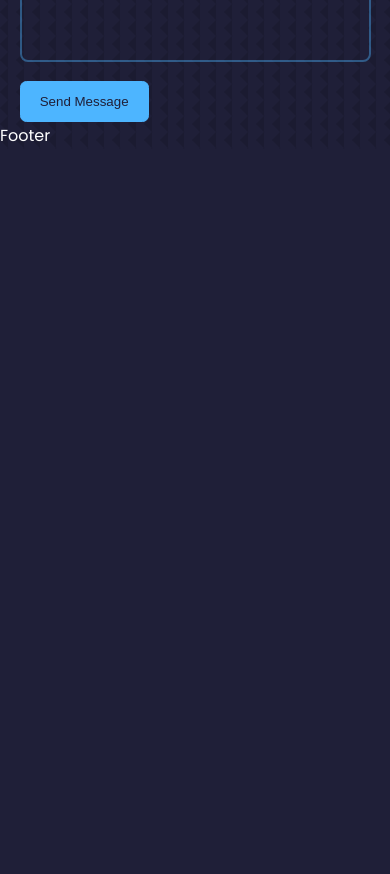
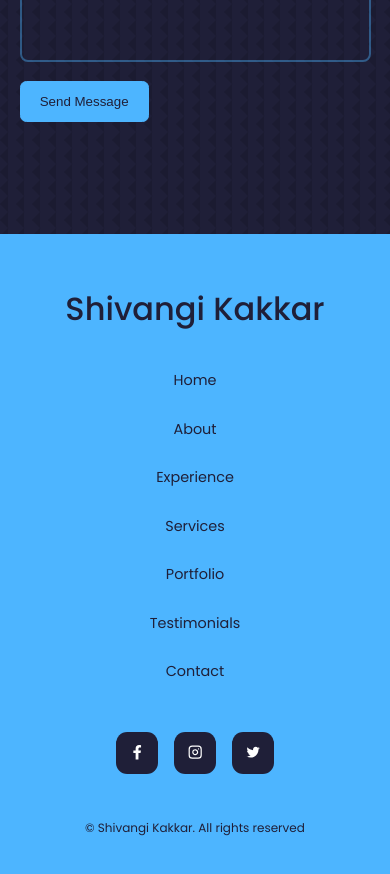
Before and after one commit to ShivangiKakkar/portfolio22, a React (Create React App) app: page / in a window 390 px wide. Shown: the part 9420-10294 px from the top of the page. Before the commit the page ends 9569 px from the top, so only its background shows below. Built offline with nearby package versions, Linux system fonts and the light colour scheme; the HTML template or start-up script is replaced by a standard one.

Commit message:
footer componet

```diff
--- a/src/components/footer/Footer.jsx
+++ b/src/components/footer/Footer.jsx
@@ -1,9 +1,34 @@
 import React from 'react'
 import './footer.css'
+import {FaFacebookF} from 'react-icons/fa'
+import {FiInstagram} from 'react-icons/fi'
+import {IoLogoTwitter} from 'react-icons/io'
 
 const Footer = () => {
   return (
-    <div>Footer</div>
+    <footer>
+      <a href="#" className='footer__logo'>Shivangi Kakkar</a>
+
+      <ul className='permalinks'>
+        <li><a href="#">Home</a></li>
+        <li><a href="#about">About</a></li>
+        <li><a href="#experience">Experience</a></li>
+        <li><a href="#services">Services</a></li>
+        <li><a href="#portfolio">Portfolio</a></li>
+        <li><a href="#testimonials">Testimonials</a></li>
+        <li><a href="#contact">Contact</a></li>
+      </ul>
+
+      <div className="footer__socials">
+        <a href="https://facebook.com"><FaFacebookF/></a>
+        <a href="https://instagram.com"><FiInstagram /></a>
+        <a href="https://twitter.com"><IoLogoTwitter/></a>
+      </div>
+
+      <div className="footer__copyright">
+        <small>&copy; Shivangi Kakkar. All rights reserved</small>
+      </div>
+    </footer>
   )
 }
 
--- a/src/components/footer/footer.css
+++ b/src/components/footer/footer.css
@@ -0,0 +1,65 @@
+footer {
+    background: var(--color-primary);
+    padding: 3rem 0;
+    text-align: center;
+    font-size: 0.9rem;
+    margin-top: 7rem;
+}
+
+footer a {
+    color: var(--color-bg);
+}
+
+.footer__logo {
+    font-size: 2rem;
+    font-weight: 500;
+    margin-bottom: 2rem;
+    display: inline-block;
+}
+
+.permalinks {
+    display: flex;
+    flex-wrap: wrap;
+    justify-content: center;
+    gap: 2rem;
+    margin: 0 auto 3rem;
+}
+
+.footer__socials {
+    display: flex;
+    justify-content: center;
+    gap: 1rem;
+    margin-bottom: 4rem;
+}
+
+.footer__socials a {
+    background: var(--color-bg);
+    color: var(--color-white);
+    padding: 0.8rem;
+    border-radius: 0.7rem;
+    display: flex;
+    border: 1px solid transparent;
+}
+
+.footer__socials a:hover {
+    background: transparent;
+    color: var(--color-bg);
+    border-color: var(--color-bg);
+}
+
+.footer__copyright {
+    margin-bottom: 4rem;
+    color: var(--color-bg);
+}
+
+/* --------- MEDIA QUESRIES (SMALL DEVICES: MOBILE) ---------- */
+@media screen and (max-width: 600px) {
+    .permalinks {
+        flex-direction: column;
+        gap: 1.5rem;
+    }
+
+    .footer__socials {
+        margin-bottom: 2.6rem;
+    }
+}
```
